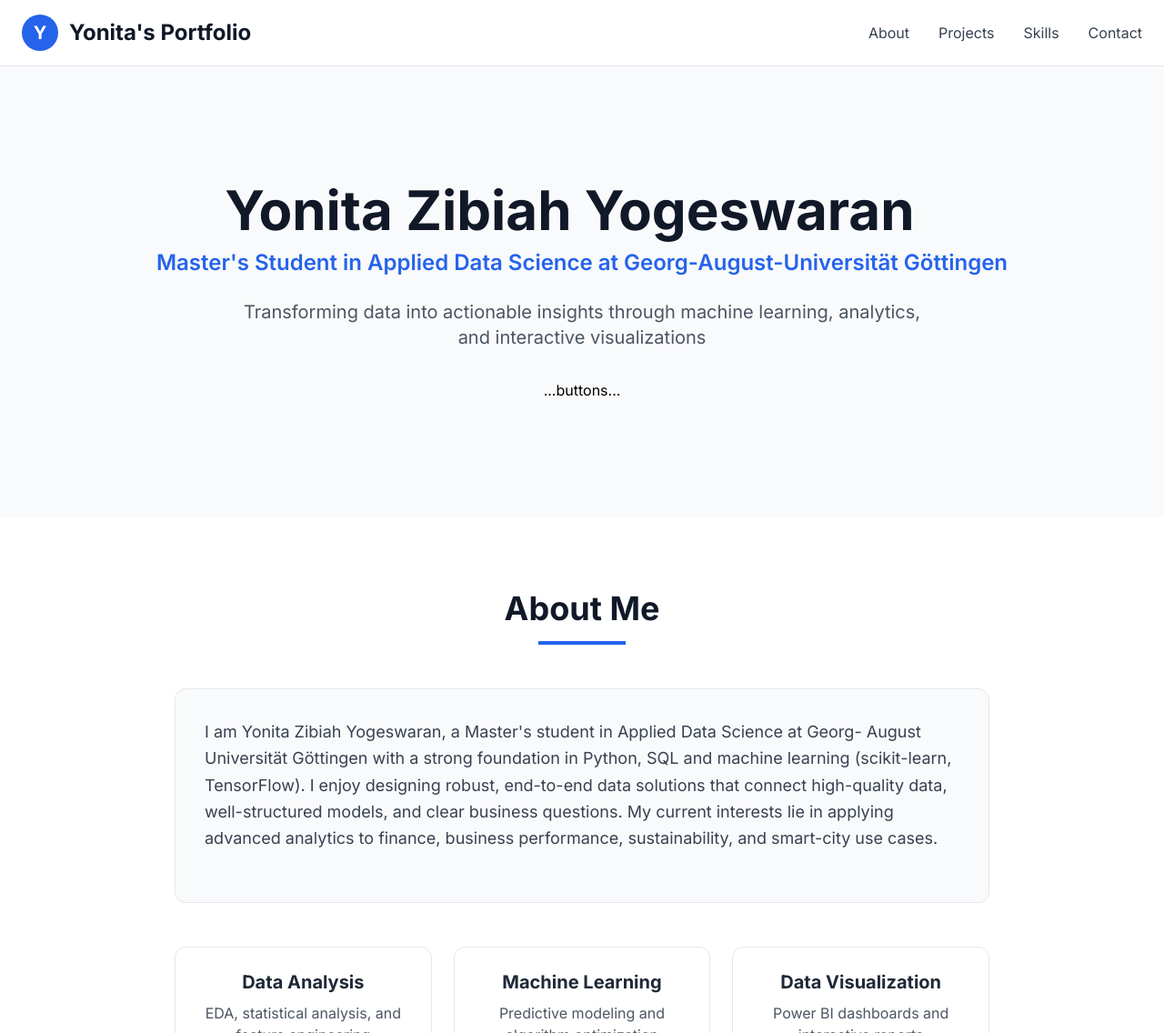
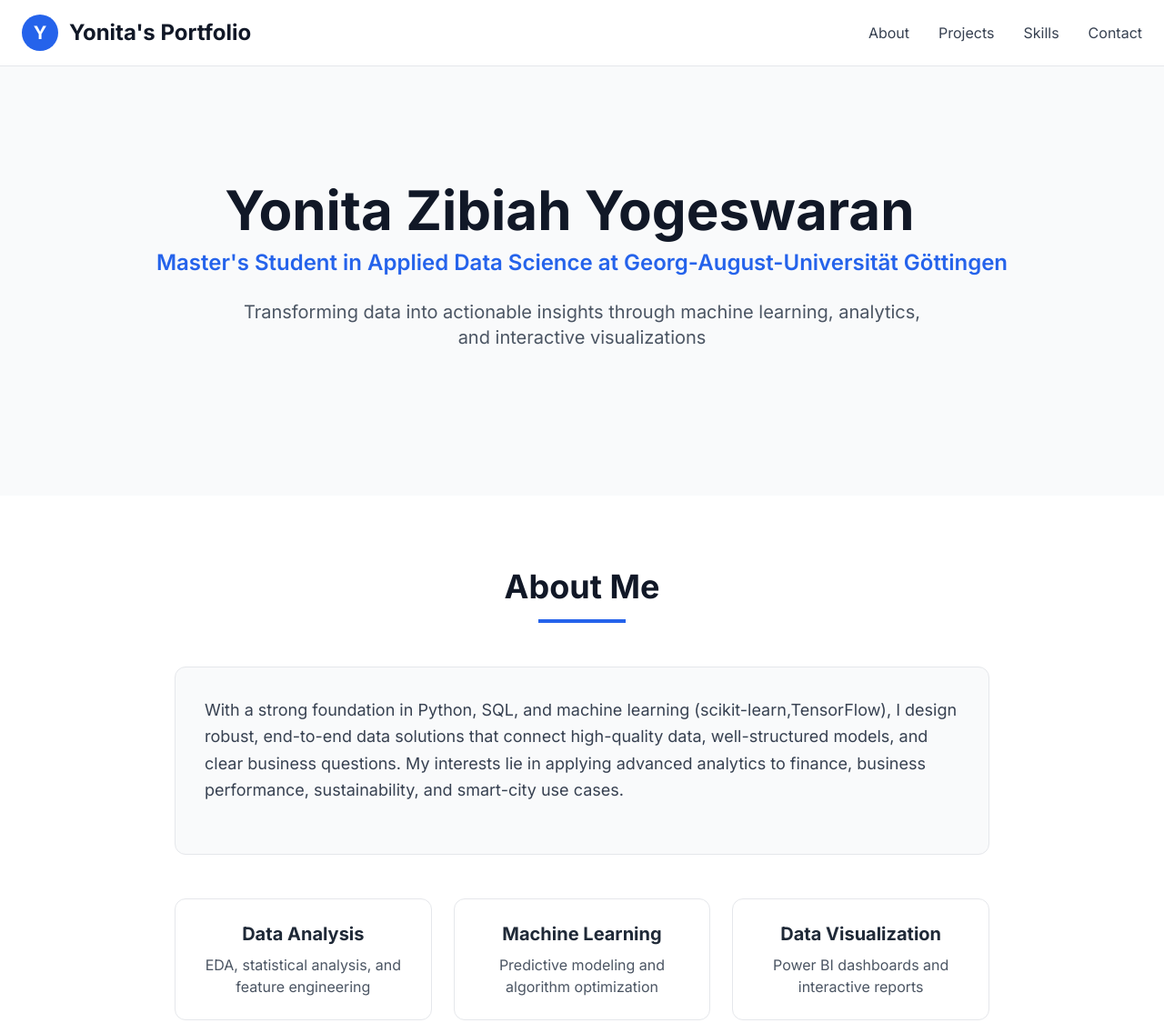
Before and after one commit to yonita-07/yonita-07.github.io, a plain HTML site: page index.html in a window 1280 px wide. Shown: the top 1136 px of the page at 91% size. Drawn offline with nearby package versions, Linux system fonts and the light colour scheme.

Commit message:
Update index.html

```diff
--- a/index.html
+++ b/index.html
@@ -74,11 +74,6 @@
         Transforming data into actionable insights through machine learning,
         analytics, and interactive visualizations
     </p>
-
-    <!-- CTA Buttons -->
-    <div class="flex justify-center space-x-4">
-        ...buttons...
-    </div>
 </div>
         </div>
     </section>
@@ -94,11 +89,9 @@
 
                 <div class="bg-gray-50 p-8 rounded-xl border border-gray-200">
                     <p class="text-lg text-gray-700 leading-relaxed mb-6">
-                        I am Yonita Zibiah Yogeswaran, a Master's student in Applied Data Science at Georg- August Universität Göttingen
-                        with a strong foundation in Python, SQL and machine learning (scikit-learn, TensorFlow). I enjoy designing robust,
-                        end-to-end data solutions that connect high-quality data, well-structured models, and clear business questions.
-                        My current interests lie in applying advanced analytics to finance, business  performance, sustainability, and smart-city use cases.
-                    </p>
+                     With a strong foundation in Python, SQL, and machine learning (scikit-learn,TensorFlow), I design robust, end-to-end data solutions
+                     that connect high-quality data, well-structured models, and clear business questions. My interests lie in applying advanced analytics
+                     to finance, business performance, sustainability, and smart-city use cases.
                 </div>
 
                 <div class="grid md:grid-cols-3 gap-6 mt-12">
```
